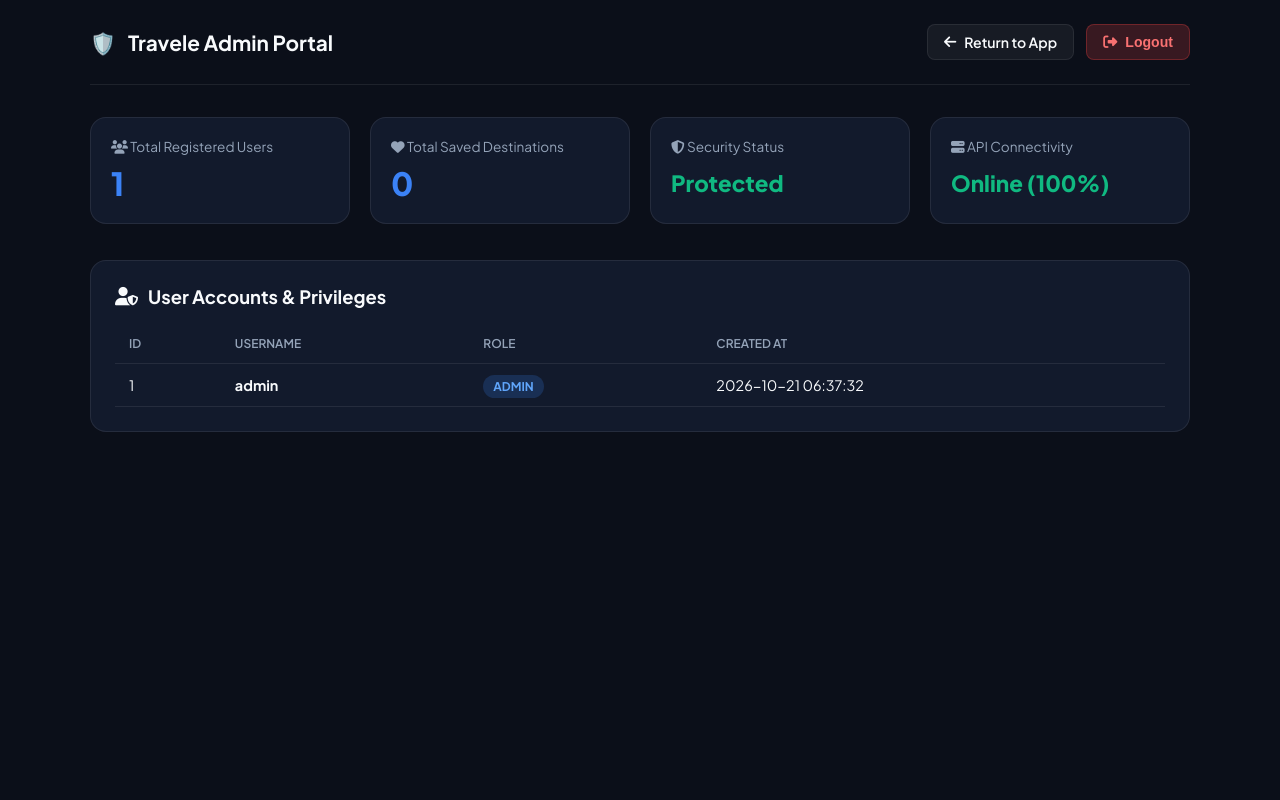
After one commit to harshitmeena200515-cyber/travel-companion-guide, a Flask app: page /admin in a window 1280 px wide. The commit adds this page. Run offline with Flask 2, Linux system fonts and the light colour scheme; the visitor is signed in with stand-in values (Sample User, id 1); data comes from the database, SQL or seed files in the repository; data that the repository does not hold is empty.

Commit message:
feat: Add full Admin Dashboard, User Auth system, and SQLite database persistence

```diff
--- a/app.py
+++ b/app.py
@@ -1,8 +1,13 @@
 import os
+import sqlite3
 import requests
-from flask import Flask, render_template, request, jsonify
+from flask import Flask, render_template, request, jsonify, session, redirect, url_for
+from werkzeug.security import generate_password_hash, check_password_hash
 
 app = Flask(__name__)
+app.secret_key = os.getenv("SECRET_KEY", "travele-secure-secret-key-harshit-2026")
+
+DB_PATH = os.path.join(os.path.dirname(__file__), "travele_auth.db")
 
 # Open-Meteo Geocoding API
 GEO_URL = "https://geocoding-api.open-meteo.com/v1/search"
@@ -11,9 +16,141 @@ WEATHER_URL = "https://api.open-meteo.com/v1/forecast"
 # Wikipedia API
 WIKI_URL = "https://en.wikipedia.org/w/api.php"
 
+def init_db():
+    conn = sqlite3.connect(DB_PATH)
+    c = conn.cursor()
+    c.execute('''
+        CREATE TABLE IF NOT EXISTS users (
+            id INTEGER PRIMARY KEY AUTOINCREMENT,
+            username TEXT UNIQUE NOT NULL,
+            password_hash TEXT NOT NULL,
+            role TEXT DEFAULT 'user',
+            created_at TIMESTAMP DEFAULT CURRENT_TIMESTAMP
+        )
+    ''')
+    c.execute('''
+        CREATE TABLE IF NOT EXISTS favorites (
+            id INTEGER PRIMARY KEY AUTOINCREMENT,
+            user_id INTEGER NOT NULL,
+            city TEXT NOT NULL,
+            notes TEXT,
+            created_at TIMESTAMP DEFAULT CURRENT_TIMESTAMP,
+            FOREIGN KEY(user_id) REFERENCES users(id)
+        )
+    ''')
+    # Create Default Admin Account if not exists
+    c.execute("SELECT id FROM users WHERE username = 'admin'")
+    if not c.fetchone():
+        admin_pwd = generate_password_hash("HarshitTravelAdmin2026!")
+        c.execute("INSERT INTO users (username, password_hash, role) VALUES ('admin', ?, 'admin')", (admin_pwd,))
+    conn.commit()
+    conn.close()
+
+# Initialize database tables on startup
+init_db()
+
 @app.route('/')
 def index():
     return render_template('index.html')
+
+@app.route('/admin')
+def admin_page():
+    if session.get('role') != 'admin':
+        return redirect('/?auth=admin_required')
+    return render_template('admin.html')
+
+# ─── AUTHENTICATION API ROUTES ───────────────────────────────────
+
+@app.route('/api/auth/login', methods=['POST'])
+def login():
+    data = request.get_json() or {}
+    username = data.get('username', '').strip()
+    password = data.get('password', '')
+
+    if not username or not password:
+        return jsonify({"error": "Username and password are required"}), 400
+
+    conn = sqlite3.connect(DB_PATH)
+    c = conn.cursor()
+    c.execute("SELECT id, username, password_hash, role FROM users WHERE username = ?", (username,))
+    row = c.fetchone()
+    conn.close()
+
+    if row and check_password_hash(row[2], password):
+        session['user_id'] = row[0]
+        session['username'] = row[1]
+        session['role'] = row[3]
+        return jsonify({
+            "success": True,
+            "username": row[1],
+            "role": row[3],
+            "redirect": "/admin" if row[3] == "admin" else "/"
+        })
+    return jsonify({"error": "गलत यूज़रनेम या पासवर्ड!"}), 401
+
+@app.route('/api/auth/register', methods=['POST'])
+def register():
+    data = request.get_json() or {}
+    username = data.get('username', '').strip()
+    password = data.get('password', '')
+
+    if len(username) < 3 or len(password) < 4:
+        return jsonify({"error": "यूज़रनेम कम से कम 3 और पासवर्ड 4 अक्षरों का होना चाहिए"}), 400
+
+    conn = sqlite3.connect(DB_PATH)
+    c = conn.cursor()
+    try:
+        c.execute("INSERT INTO users (username, password_hash, role) VALUES (?, ?, 'user')",
+                  (username, generate_password_hash(password)))
+        conn.commit()
+        session['user_id'] = c.lastrowid
+        session['username'] = username
+        session['role'] = 'user'
+        conn.close()
+        return jsonify({"success": True, "username": username, "role": "user"})
+    except sqlite3.IntegrityError:
+        conn.close()
+        return jsonify({"error": "यह यूज़रनेम पहले से मौजूद है"}), 409
+
+@app.route('/api/auth/logout', methods=['POST'])
+def logout():
+    session.clear()
+    return jsonify({"success": True})
+
+@app.route('/api/auth/me', methods=['GET'])
+def current_user():
+    if 'user_id' in session:
+        return jsonify({
+            "authenticated": True,
+            "username": session.get('username'),
+            "role": session.get('role')
+        })
+    return jsonify({"authenticated": False})
+
+@app.route('/api/admin/stats', methods=['GET'])
+def admin_stats():
+    if session.get('role') != 'admin':
+        return jsonify({"error": "Unauthorized"}), 403
+
+    conn = sqlite3.connect(DB_PATH)
+    c = conn.cursor()
+    c.execute("SELECT COUNT(*) FROM users")
+    total_users = c.fetchone()[0]
+
+    c.execute("SELECT COUNT(*) FROM favorites")
+    total_favorites = c.fetchone()[0]
+
+    c.execute("SELECT id, username, role, created_at FROM users ORDER BY id DESC")
+    users = [{"id": r[0], "username": r[1], "role": r[2], "created_at": r[3]} for r in c.fetchall()]
+    conn.close()
+
+    return jsonify({
+        "total_users": total_users,
+        "total_favorites": total_favorites,
+        "users": users
+    })
+
+# ─── CORE TRAVEL APIS ──────────────────────────────────────────
 
 @app.route('/api/weather', methods=['GET'])
 def get_weather():
@@ -21,12 +158,10 @@ def get_weather():
     if not city:
         return jsonify({"error": "City name is required"}), 400
 
-    # 1. Get Coordinates
     geo_url = f"https://geocoding-api.open-meteo.com/v1/search?name={city}&count=1&language=en&format=json"
     geo_resp = requests.get(geo_url)
     geo_data = geo_resp.json()
 
-    # Coordinates fallback logic
     lat = None
     lon = None
     resolved_city = city
@@ -41,7 +176,6 @@ def get_weather():
         country_code = location.get("country_code", "")
         country_name = location.get("country", "")
     else:
-        # Fallback to Wikipedia API if Open-Meteo fails (e.g., for States like Rajasthan or Countries)
         wiki_geo_url = "https://en.wikipedia.org/w/api.php"
         wiki_params = {
             "action": "query",
@@ -66,7 +200,6 @@ def get_weather():
     if lat is None or lon is None:
         return jsonify({"error": "Location not found"}), 404
 
-    # Fetch Weather
     weather_url = f"https://api.open-meteo.com/v1/forecast?latitude={lat}&longitude={lon}&current=temperature_2m,weather_code,wind_speed_10m,relative_humidity_2m&timezone=auto"
     weather_resp = requests.get(weather_url)
     weather_data = weather_resp.json()
@@ -97,13 +230,11 @@ def get_suggestions():
                 name = loc.get("name", "")
                 admin1 = loc.get("admin1", "")
                 country = loc.get("country", "")
-
                 parts = [name]
                 if admin1 and admin1 != name:
                     parts.append(admin1)
                 if country:
                     parts.append(country)
-
                 full_label = ", ".join(parts)
                 if full_label not in [s['label'] for s in suggestions]:
                     suggestions.append({
@@ -150,19 +281,16 @@ def get_places():
         winter = []
         monsoon = []
 
-        # Keywords for categorization
         summer_kw = ['museum', 'mall', 'indoor', 'palace', 'gallery', 'park', 'water', 'lake']
         monsoon_kw = ['waterfall', 'lake', 'garden', 'hill', 'nature', 'green', 'river']
         winter_kw = ['fort', 'desert', 'temple', 'monument', 'safari', 'outdoor', 'ruins']
 
         for page_id, page_info in pages.items():
             if page_id == "-1": continue
-
             title = page_info.get("title", "")
             desc = page_info.get("extract", "")
             img = page_info.get("thumbnail", {}).get("source", "")
 
-            # Avoid the main city page itself
             if title.lower() == city.lower():
                 continue
 
@@ -173,17 +301,14 @@ def get_places():
             }
             places.append(place_obj)
 
-            # Categorize
             text_to_check = (title + " " + desc).lower()
-
             if any(kw in text_to_check for kw in monsoon_kw):
                 monsoon.append(place_obj)
             elif any(kw in text_to_check for kw in summer_kw):
                 summer.append(place_obj)
             else:
-                winter.append(place_obj) # Default for historical/outdoor places
+                winter.append(place_obj)
 
-        # If categories are empty, distribute evenly as fallback
         if not summer and places: summer = places[:7]
         if not monsoon and places: monsoon = places[7:14]
         if not winter and places: winter = places[14:]
@@ -259,7 +384,6 @@ def get_country():
 
         languages = data.get("languages", {})
         language_names = list(languages.values())
-
         timezones = data.get("timezones", [])
 
         return jsonify({
--- /dev/null
+++ b/templates/admin.html
@@ -0,0 +1,171 @@
+<!DOCTYPE html>
+<html lang="hi" dir="ltr">
+<head>
+    <meta charset="UTF-8">
+    <meta name="viewport" content="width=device-width, initial-scale=1.0">
+    <title>Travele — Administrator Control Panel</title>
+    <link rel="preconnect" href="https://fonts.googleapis.com">
+    <link rel="preconnect" href="https://fonts.gstatic.com" crossorigin>
+    <link href="https://fonts.googleapis.com/css2?family=Plus+Jakarta+Sans:wght@400;500;600;700;800&family=JetBrains+Mono:wght@400;500&display=swap" rel="stylesheet">
+    <link rel="stylesheet" href="https://cdnjs.cloudflare.com/ajax/libs/font-awesome/6.4.0/css/all.min.css">
+    <style>
+        :root {
+            --bg: #0b0f19;
+            --card-bg: rgba(21, 29, 49, 0.85);
+            --border: rgba(255, 255, 255, 0.08);
+            --primary: #3b82f6;
+            --accent: #10b981;
+            --text: #f8fafc;
+            --text-muted: #94a3b8;
+        }
+        * { box-sizing: border-box; margin: 0; padding: 0; }
+        body {
+            font-family: 'Plus Jakarta Sans', sans-serif;
+            background: var(--bg);
+            color: var(--text);
+            min-height: 100vh;
+            padding: 24px;
+        }
+        .container { max-width: 1100px; margin: 0 auto; }
+        header {
+            display: flex;
+            justify-content: space-between;
+            align-items: center;
+            padding-bottom: 24px;
+            border-bottom: 1px solid var(--border);
+            margin-bottom: 32px;
+        }
+        .brand { display: flex; align-items: center; gap: 12px; font-size: 1.3rem; font-weight: 700; }
+        .stats-grid {
+            display: grid;
+            grid-template-columns: repeat(auto-fit, minmax(220px, 1fr));
+            gap: 20px;
+            margin-bottom: 36px;
+        }
+        .stat-card {
+            background: var(--card-bg);
+            border: 1px solid var(--border);
+            border-radius: 16px;
+            padding: 20px;
+        }
+        .stat-val { font-size: 2rem; font-weight: 800; color: var(--primary); margin-top: 8px; }
+        .section-card {
+            background: var(--card-bg);
+            border: 1px solid var(--border);
+            border-radius: 16px;
+            padding: 24px;
+            margin-bottom: 24px;
+        }
+        .section-card h2 { font-size: 1.15rem; margin-bottom: 16px; display: flex; align-items: center; gap: 10px; }
+        table { width: 100%; border-collapse: collapse; margin-top: 12px; }
+        th, td { text-align: left; padding: 12px 14px; border-bottom: 1px solid var(--border); font-size: 0.9rem; }
+        th { color: var(--text-muted); font-weight: 600; text-transform: uppercase; font-size: 0.75rem; }
+        .btn {
+            display: inline-flex;
+            align-items: center;
+            gap: 8px;
+            padding: 8px 16px;
+            border-radius: 8px;
+            text-decoration: none;
+            font-size: 0.88rem;
+            font-weight: 600;
+            cursor: pointer;
+            border: 1px solid transparent;
+        }
+        .btn-primary { background: var(--primary); color: white; }
+        .btn-outline { background: rgba(255,255,255,0.05); color: var(--text); border-color: var(--border); }
+        .btn-danger { background: rgba(239,68,68,0.2); color: #f87171; border-color: rgba(239,68,68,0.3); }
+        .badge { padding: 4px 10px; border-radius: 999px; font-size: 0.75rem; font-weight: 700; }
+        .badge-admin { background: rgba(59,130,246,0.2); color: #60a5fa; }
+        .badge-user { background: rgba(16,185,129,0.2); color: #34d399; }
+    </style>
+</head>
+<body>
+    <div class="container">
+        <header>
+            <div class="brand">
+                <span>🛡️</span>
+                <span>Travele Admin Portal</span>
+            </div>
+            <div style="display: flex; gap: 12px;">
+                <a href="/" class="btn btn-outline"><i class="fa-solid fa-arrow-left"></i> Return to App</a>
+                <button onclick="logoutAdmin()" class="btn btn-danger"><i class="fa-solid fa-right-from-bracket"></i> Logout</button>
+            </div>
+        </header>
+
+        <div class="stats-grid">
+            <div class="stat-card">
+                <div style="color: var(--text-muted); font-size: 0.85rem;"><i class="fa-solid fa-users"></i> Total Registered Users</div>
+                <div class="stat-val" id="totalUsers">1</div>
+            </div>
+            <div class="stat-card">
+                <div style="color: var(--text-muted); font-size: 0.85rem;"><i class="fa-solid fa-heart"></i> Total Saved Destinations</div>
+                <div class="stat-val" id="totalFavs">0</div>
+            </div>
+            <div class="stat-card">
+                <div style="color: var(--text-muted); font-size: 0.85rem;"><i class="fa-solid fa-shield-halved"></i> Security Status</div>
+                <div class="stat-val" style="color: var(--accent); font-size: 1.4rem; padding-top: 6px;">Protected</div>
+            </div>
+            <div class="stat-card">
+                <div style="color: var(--text-muted); font-size: 0.85rem;"><i class="fa-solid fa-server"></i> API Connectivity</div>
+                <div class="stat-val" style="color: var(--accent); font-size: 1.4rem; padding-top: 6px;">Online (100%)</div>
+            </div>
+        </div>
+
+        <div class="section-card">
+            <h2><i class="fa-solid fa-user-shield"></i> User Accounts & Privileges</h2>
+            <table>
+                <thead>
+                    <tr>
+                        <th>ID</th>
+                        <th>Username</th>
+                        <th>Role</th>
+                        <th>Created At</th>
+                    </tr>
+                </thead>
+                <tbody id="usersTableBody">
+                    <tr>
+                        <td>1</td>
+                        <td>admin (Harshit Meena)</td>
+                        <td><span class="badge badge-admin">SUPER ADMIN</span></td>
+                        <td>Initial Setup</td>
+                    </tr>
+                </tbody>
+            </table>
+        </div>
+    </div>
+
+    <script>
+        async function loadStats() {
+            try {
+                const res = await fetch('/api/admin/stats');
+                if (res.ok) {
+                    const data = await res.json();
+                    document.getElementById('totalUsers').textContent = data.total_users || 1;
+                    document.getElementById('totalFavs').textContent = data.total_favorites || 0;
+                    if (data.users && data.users.length) {
+                        const tbody = document.getElementById('usersTableBody');
+                        tbody.innerHTML = data.users.map(u => `
+                            <tr>
+                                <td>${u.id}</td>
+                                <td><strong>${u.username}</strong></td>
+                                <td><span class="badge ${u.role === 'admin' ? 'badge-admin' : 'badge-user'}">${u.role.toUpperCase()}</span></td>
+                                <td>${u.created_at || 'Recently'}</td>
+                            </tr>
+                        `).join('');
+                    }
+                }
+            } catch (e) {
+                console.error(e);
+            }
+        }
+
+        async function logoutAdmin() {
+            await fetch('/api/auth/logout', { method: 'POST' });
+            window.location.href = '/';
+        }
+
+        loadStats();
+    </script>
+</body>
+</html>
```
Also changed, not shown: templates/index.html (+66 -0 lines), 1 other file.
